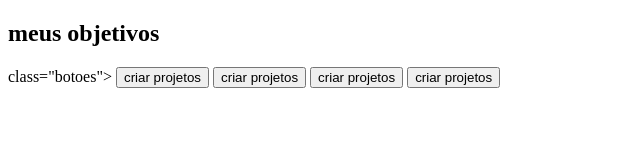
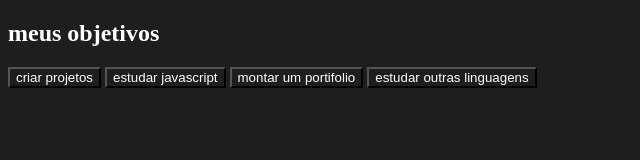
Before and after one commit to ana-1g/3-j, a plain HTML site: page index.html in a window 1280 px wide. Shown: the whole page, without its empty margins (0-640 px from the left). Drawn offline with Linux system fonts and the light colour scheme.

Commit message:
Add files via upload

```diff
--- a/index.html
+++ b/index.html
@@ -5,16 +5,18 @@
     <meta http-equiv="X-UA-Compatible" content="IE=edge">
     <meta name="viewport" content="width=device-width, initial-scale=1.0">
     <title>meus objetivos do ano</title>
+    <link rel="stylesheet" href="style.css">
 </head>
 <body>
     <section class="conteudo-principal">
         <h2 class="titulo-principal">meus objetivos</h2>
-        <div> class="botoes">
+        <div class="botoes">
         <button class="botao">criar projetos</button>
-        <button class="botao">criar projetos</button>
-        <button class="botao">criar projetos</button>
-        <button class="botao">criar projetos</button>
+        <button class="botao">estudar javascript</button>
+        <button class="botao">montar um portifolio</button>
+        <button class="botao">estudar outras linguagens</button>
      </div>
+
     </section>
 </body>
 </html>
--- a/style.css
+++ b/style.css
@@ -0,0 +1,13 @@
+:root{
+    --cor-de-fundo: #1e1e1e;
+    --verde: #5fff5f;
+    --branco: #FFFFFF;
+    --botao-ativo: #3a373a;
+    --botao-inativo: rgba(58,55,94,0.5);
+    --texto-fundo: rgba(58,55,94,0.3);
+}
+
+*{
+    background-color: var(--cor-de-fundo);
+    color: var(--branco);
+}
```
